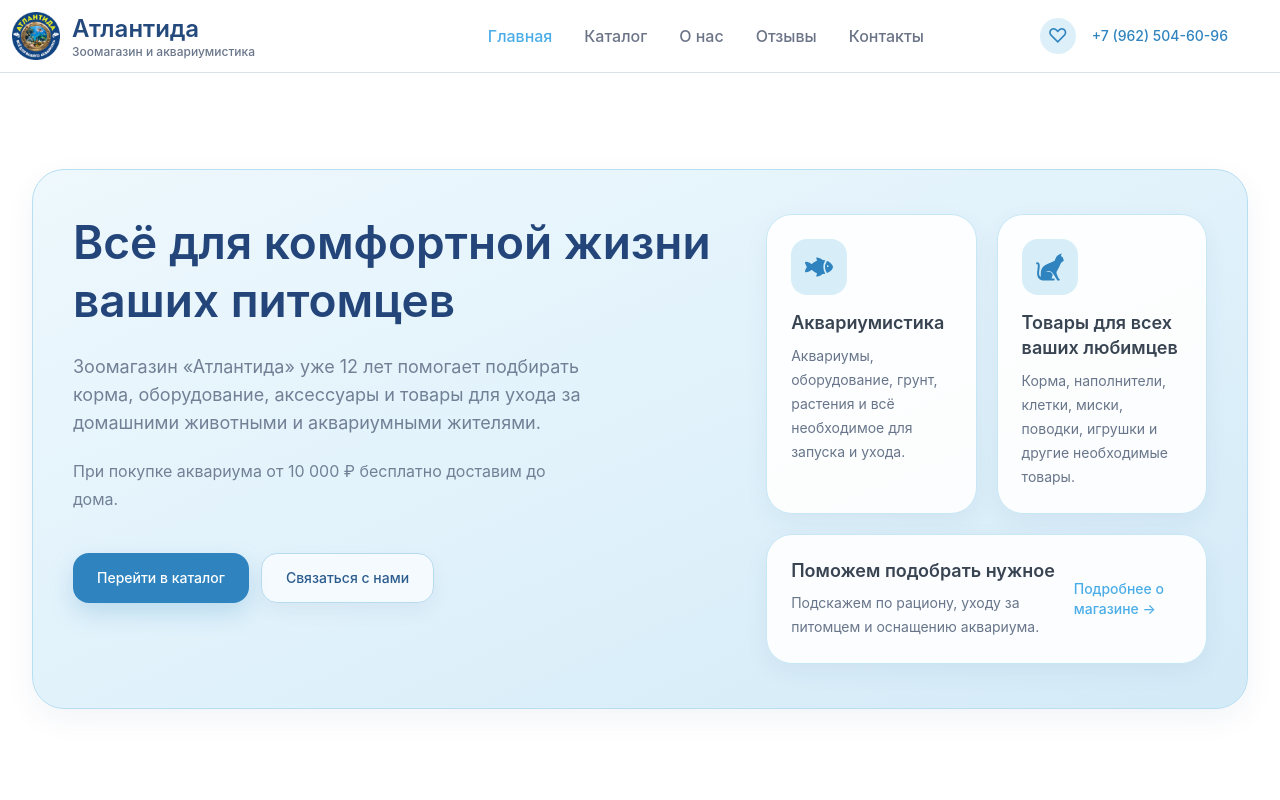
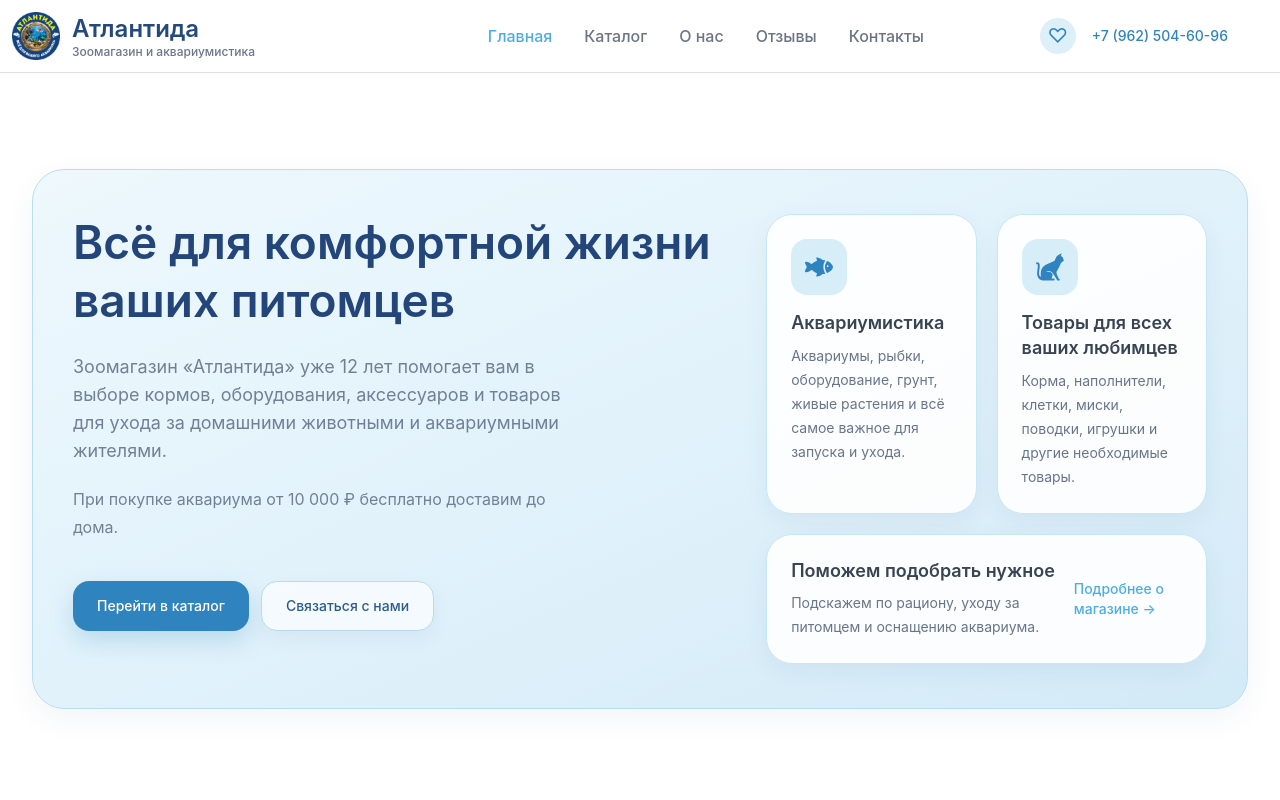
Before and after one commit to siyatut/atlantida_web, a React (Vite) app: page / in a window 1280 px wide. Shown: the top 800 px of the page. Built offline with nearby package versions, Linux system fonts and the light colour scheme; no server answers.

Commit message:
content(home): update hero and aquarium section copy

```diff
--- a/src/pages/HomePage.tsx
+++ b/src/pages/HomePage.tsx
@@ -349,8 +349,8 @@ export default function HomePage() {
             </h1>
 
             <p className="mt-6 max-w-[520px] text-base leading-7 text-[#728096] md:text-lg">
-              Зоомагазин «Атлантида» уже 12 лет помогает подбирать корма, оборудование,
-              аксессуары и товары для ухода за домашними животными и аквариумными жителями.
+              Зоомагазин «Атлантида» уже 12 лет помогает вам в выборе кормов, оборудования,
+              аксессуаров и товаров для ухода за домашними животными и аквариумными жителями.
             </p>
 
             <p className="mt-5 max-w-[520px] text-base leading-7 text-[#728096]">
@@ -380,7 +380,7 @@ export default function HomePage() {
               </div>
               <h2 className="text-lg font-semibold leading-snug text-[#394452]">Аквариумистика</h2>
               <p className="mt-2 text-sm leading-6 text-[#68758A]">
-                Аквариумы, оборудование, грунт, растения и всё необходимое для запуска и ухода.
+                Аквариумы, рыбки, оборудование, грунт, живые растения и всё самое важное для запуска и ухода.
               </p>
             </article>
 
```
